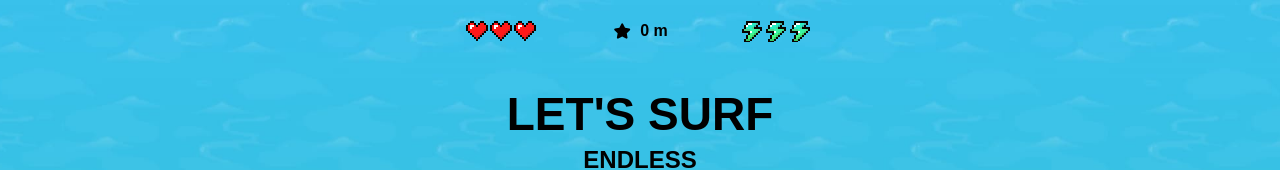
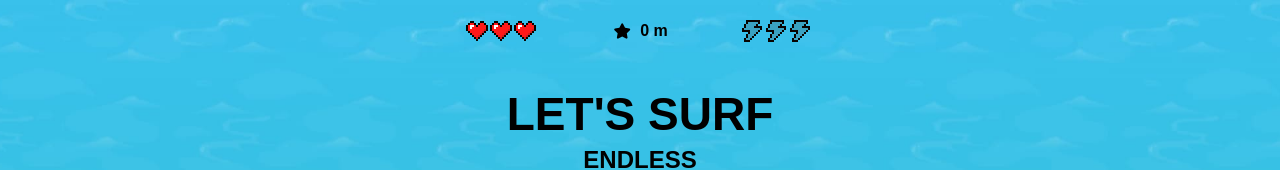
Before and after one commit to JaiRajGunnu/SurfMyResume, a React (Create React App) app: page / in a window 1280 px wide. Shown: the top 170 px of the page. Built offline with nearby package versions, Linux system fonts and the light colour scheme; a web font is replaced by a local one.

Commit message:
energy drop down

```diff
--- a/src/components/Energy.js
+++ b/src/components/Energy.js
@@ -1,14 +1,15 @@
-// Energy.js
-
 import React from "react";
 import "../styles/SplashScreen.css";
 
-const Energy = () => {
+const Energy = ({ energy }) => {
   return (
     <div className="stats-icons">
-          <div className="energy-full"> </div>
-          <div className="energy-full"> </div>
-          <div className="energy-full"> </div>
+      {Array.from({ length: 3 }).map((_, index) => (
+        <div
+          key={index}
+          className={index < energy ? "energy-full" : "energy-empty"}
+        ></div>
+      ))}
     </div>
   );
 };
--- a/src/components/GameContainer.js
+++ b/src/components/GameContainer.js
@@ -1,5 +1,3 @@
-// GameContainer.js
-
 import React, { useState, useEffect } from "react";
 import Block from "./Block";
 import Surfer from "./Surfer";
@@ -19,6 +17,7 @@ const GameContainer = ({ selectedSurfer }) => {
   const [direction, setDirection] = useState("main");
   const [isPaused, setIsPaused] = useState(false); // Track game pause state
   const [distance, setDistance] = useState(0); // Track distance surfed
+  const [energy, setEnergy] = useState(3); // Track energy levels (3 blocks)
 
   const screenHeight = window.innerHeight; // Get the screen height
   const screenWidth = window.innerWidth; // Get the screen width
@@ -35,7 +34,6 @@ const GameContainer = ({ selectedSurfer }) => {
     setBlocks(initialBlocks);
   }, []);
 
- // Inside GameContainer Component, in the autoSurfDown useEffect
   useEffect(() => {
     if (isPaused) return; // Stop the game if paused
 
@@ -45,7 +43,15 @@ useEffect(() => {
         if (newTop < screenHeight - 50) { // Check if surfer is within bounds
           setDistance((d) => {
             const newDistance = d + 1;
-          localStorage.setItem("distance", newDistance); // Save the distance to localStorage
+
+            // Save the distance to localStorage
+            localStorage.setItem("distance", newDistance);
+
+            // Update energy based on distance
+            if (newDistance % 1000 === 0 && energy > 0) {
+              setEnergy((prevEnergy) => prevEnergy - 1); // Deplete one energy block
+            }
+
             return newDistance;
           });
           return { ...prev, top: newTop };
@@ -55,8 +61,7 @@ useEffect(() => {
     }, 50); // Adjust speed with interval time
 
     return () => clearInterval(autoSurfDown); // Cleanup interval on unmount
-}, [screenHeight, isPaused]);
-
+  }, [screenHeight, isPaused, energy]);
 
   useEffect(() => {
     const handleKeyDown = (e) => {
@@ -75,13 +80,11 @@ useEffect(() => {
           newPosition.top -= 2; // Move up very slowly
         }
         if (e.key === "ArrowDown") {
-          // Prevent moving down if the surfer is at the bottom of the screen
           if (newPosition.top < screenHeight - 50) {
             newPosition.top += 2; // Move down very slowly
           }
         }
         if (e.key === "ArrowLeft") {
-          // Prevent moving left if at the left margin
           if (newPosition.left > 0) {
             newPosition.left -= 3;
             newPosition.top += 2; // Move downward while moving left
@@ -89,7 +92,6 @@ useEffect(() => {
           }
         }
         if (e.key === "ArrowRight") {
-          // Prevent moving right if at the right margin
           if (newPosition.left < screenWidth - 50) {
             newPosition.left += 3;
             newPosition.top += 2; // Move downward while moving right
@@ -97,7 +99,6 @@ useEffect(() => {
           setDirection("right");
         }
 
-        // Reset surfer to the top if they go out of bounds
         if (newPosition.top >= screenHeight) {
           newPosition.top = 0; // Reset to top
           newPosition.left = Math.random() * (screenWidth - 50); // Randomize left position within bounds
@@ -129,7 +130,6 @@ useEffect(() => {
     };
   }, [screenHeight, screenWidth, isPaused]);
 
-  // Pause game when the user switches tabs or the window is minimized
   useEffect(() => {
     const handleVisibilityChange = () => {
       if (document.hidden) {
@@ -168,9 +168,9 @@ useEffect(() => {
     <div className="game-container">
       {/* Display distance surfed */}
       <div className="dashboard">
-      <Life/>
+        <Life />
         <div className="distance-display">{distance} m</div>
-<Energy/>
+        <Energy energy={energy} />
       </div>
       {collisionBlock && (
         <Modal blockName={collisionBlock} onClose={closeModal} />
--- a/src/styles/SplashScreen.css
+++ b/src/styles/SplashScreen.css
@@ -57,6 +57,12 @@
 
 .energy-full {
   background-position: -25px 0px;
+  background-image: url(../images/objects.png);
+
+}
+
+.energy-empty {
+  background-position: -25px -25px;
   background-image: url(../images/objects.png);
 
 }
```
Lines whose indentation alone changed are shown as unchanged.
